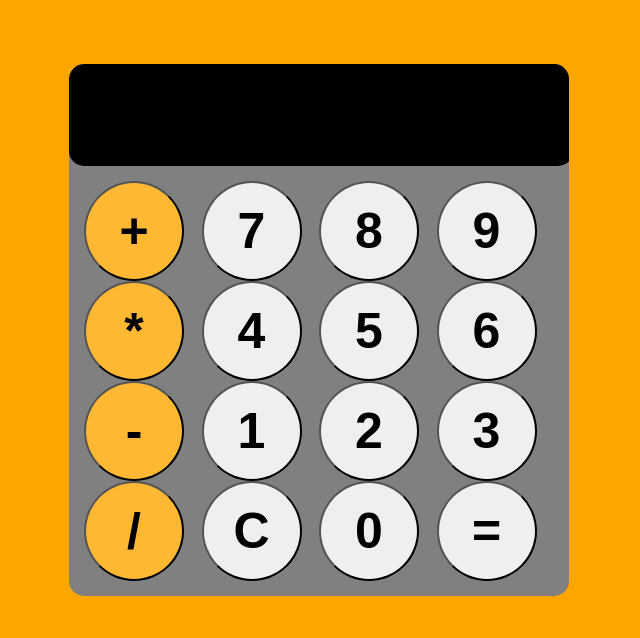
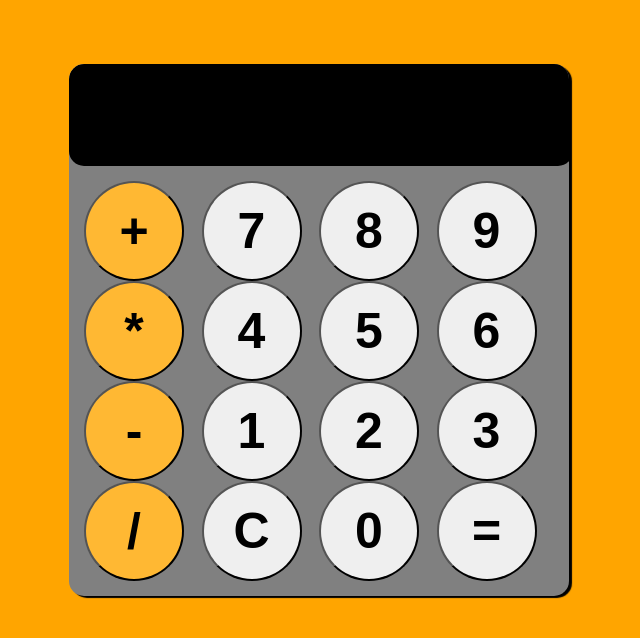
Before and after one commit to SUMer21/calculator, a plain HTML site: page index.html in a window 1280 px wide. Shown: the whole page, without its empty margins (295-935 px from the left). Drawn offline with Linux system fonts and the light colour scheme.

Commit message:
Update styles.css

```diff
--- a/styles.css
+++ b/styles.css
@@ -25,6 +25,7 @@ button{
     background-color: gray;
     overflow: hidden;
     border-radius: 15px;
+    box-shadow : 3px 2px 1px black ;
 }
 #input{
     width: 100%;
```
